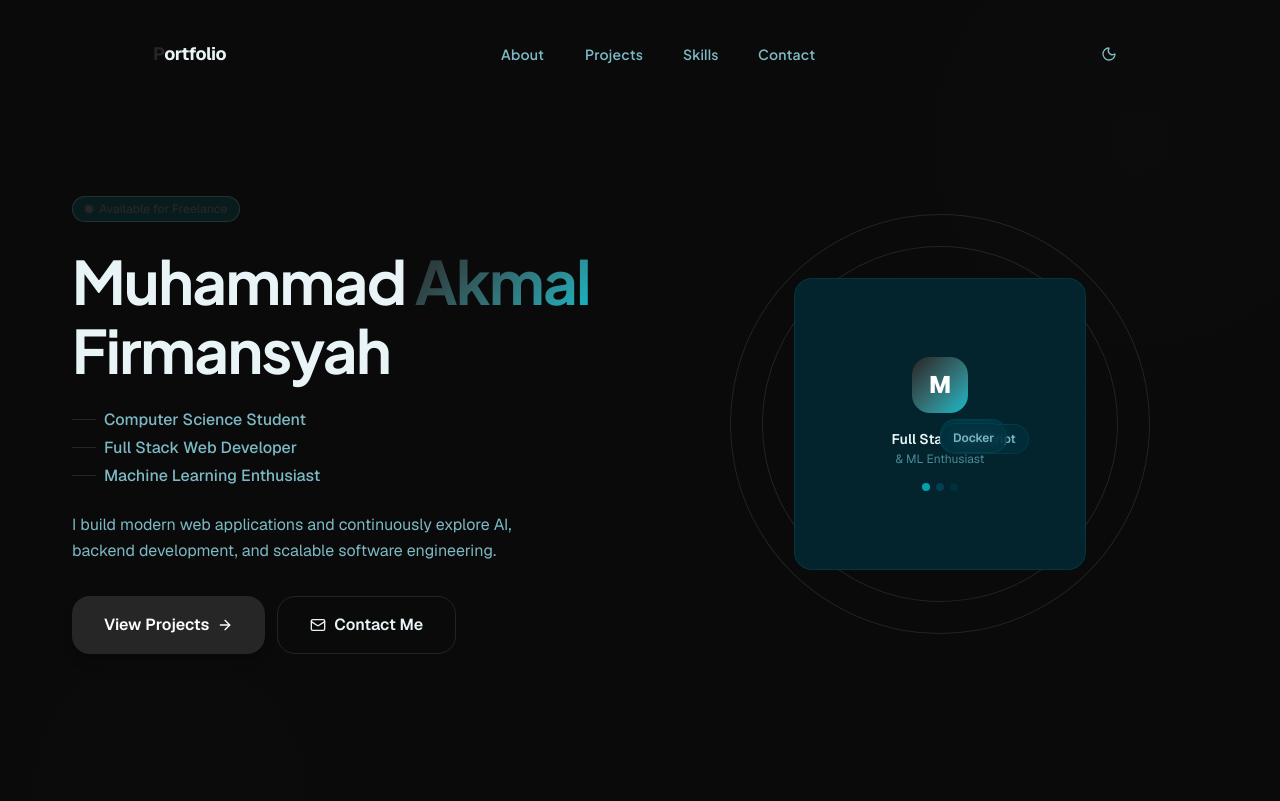
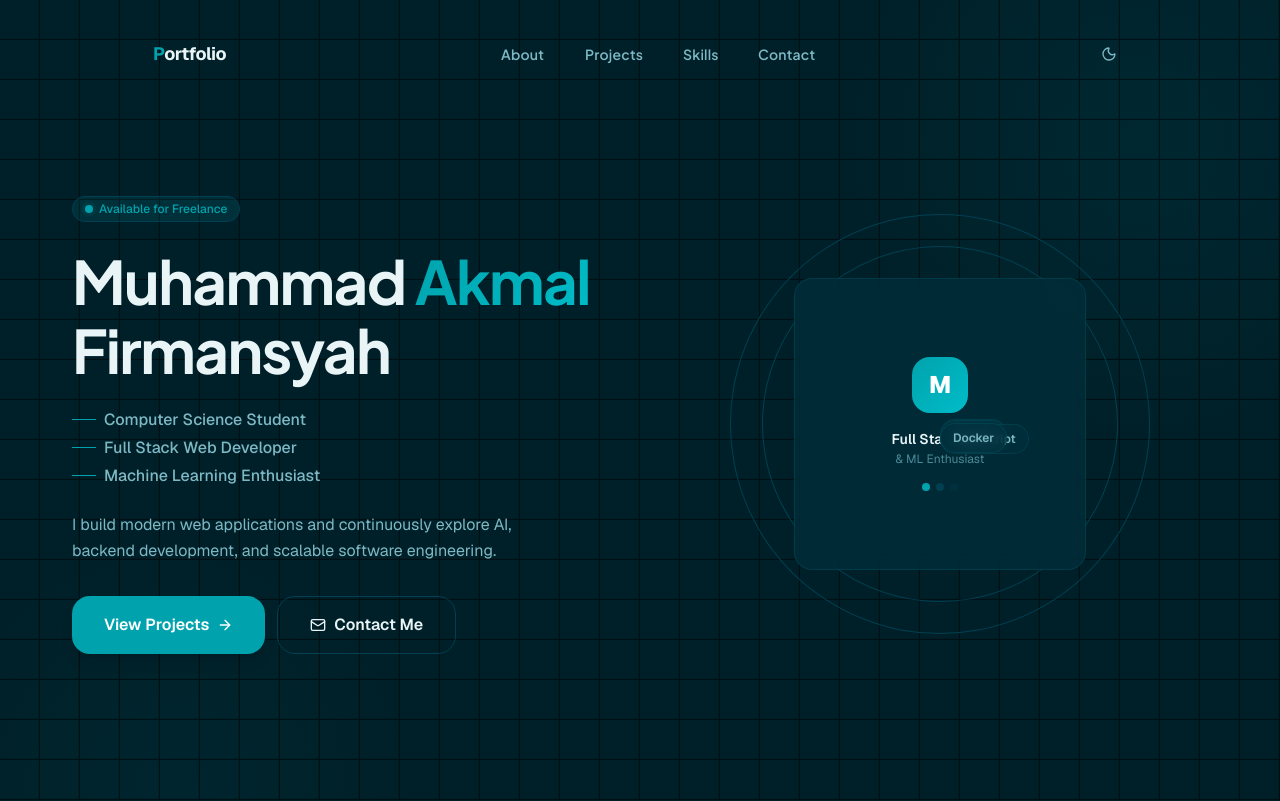
Before and after one commit to Malfrmnsyhh/Portfolio-Me, a Next.js app: page / in a window 1280 px wide. Shown: the top 801 px of the page. Built offline with nearby package versions, Linux system fonts and the light colour scheme.

Commit message:
feat: improve dark mode palette adn add interactive scroll-fade

```diff
--- a/app/globals.css
+++ b/app/globals.css
@@ -8,56 +8,8 @@
    DESIGN SYSTEM — Muhammad Akmal Firmansyah Portfolio
    ============================================================ */
 
-/* ---------- Dark Theme (default) ---------- */
-:root {
-  --surface:          #00303D;
-  --border:          oklch(0.922 0 0);
-  --border-subtle:    #003040;
-  --text-primary:     #E8F4F6;
-  --text-secondary:   #7DB9C5;
-  --text-muted:       #4A8A99;
-  --accent:          oklch(0.97 0 0);
-  --accent-hover:     #00BCC8;
-  --accent-subtle:    rgba(0, 163, 173, 0.12);
-  --surface-hover:    #003A4A;
-  --shadow:           rgba(0, 0, 0, 0.4);
-  --shadow-accent:    rgba(0, 163, 173, 0.2);
-  --glass:            rgba(0, 48, 61, 0.7);
-  --glass-border:     rgba(0, 163, 173, 0.15);
-  --background:          oklch(1 0 0);
-  --foreground:          oklch(0.145 0 0);
-  --card:          oklch(1 0 0);
-  --card-foreground:          oklch(0.145 0 0);
-  --popover:          oklch(1 0 0);
-  --popover-foreground:          oklch(0.145 0 0);
-  --primary:          oklch(0.205 0 0);
-  --primary-foreground:          oklch(0.985 0 0);
-  --secondary:          oklch(0.97 0 0);
-  --secondary-foreground:          oklch(0.205 0 0);
-  --muted:          oklch(0.97 0 0);
-  --muted-foreground:          oklch(0.556 0 0);
-  --accent-foreground:          oklch(0.205 0 0);
-  --destructive:          oklch(0.577 0.245 27.325);
-  --input:          oklch(0.922 0 0);
-  --ring:          oklch(0.708 0 0);
-  --chart-1:          oklch(0.87 0 0);
-  --chart-2:          oklch(0.556 0 0);
-  --chart-3:          oklch(0.439 0 0);
-  --chart-4:          oklch(0.371 0 0);
-  --chart-5:          oklch(0.269 0 0);
-  --radius:          0.625rem;
-  --sidebar:          oklch(0.985 0 0);
-  --sidebar-foreground:          oklch(0.145 0 0);
-  --sidebar-primary:          oklch(0.205 0 0);
-  --sidebar-primary-foreground:          oklch(0.985 0 0);
-  --sidebar-accent:          oklch(0.97 0 0);
-  --sidebar-accent-foreground:          oklch(0.205 0 0);
-  --sidebar-border:          oklch(0.922 0 0);
-  --sidebar-ring:          oklch(0.708 0 0);
-}
-
-/* ---------- Light Theme ---------- */
-.light {
+/* ---------- Light Theme / Default ---------- */
+:root, .light {
   --background:       #F4F9F9;
   --surface:          #E5F2F2;
   --border:           #CCE5E5;
@@ -73,6 +25,60 @@
   --shadow-accent:    rgba(0, 163, 173, 0.15);
   --glass:            rgba(228, 242, 242, 0.8);
   --glass-border:     rgba(0, 163, 173, 0.2);
+
+  /* shadcn light variables mapping */
+  --foreground:          #002029;
+  --card:                #E5F2F2;
+  --card-foreground:     #002029;
+  --popover:             #E5F2F2;
+  --popover-foreground:    #002029;
+  --primary:             #00A3AD;
+  --primary-foreground:    #F4F9F9;
+  --secondary:           #CCE5E5;
+  --secondary-foreground:  #002029;
+  --muted:               #D8EEEE;
+  --muted-foreground:    #005066;
+  --accent-foreground:   #002029;
+  --destructive:         #d93838;
+  --input:               #CCE5E5;
+  --ring:                #00A3AD;
+  --radius:              0.625rem;
+}
+
+/* ---------- Dark Theme ---------- */
+.dark {
+  --background:       #002029;
+  --surface:          #00303D;
+  --border:           #004052;
+  --border-subtle:    #003040;
+  --text-primary:     #E8F4F6;
+  --text-secondary:   #7DB9C5;
+  --text-muted:       #4A8A99;
+  --accent:           #00A3AD;
+  --accent-hover:     #00BCC8;
+  --accent-subtle:    rgba(0, 163, 173, 0.12);
+  --surface-hover:    #003A4A;
+  --shadow:           rgba(0, 0, 0, 0.4);
+  --shadow-accent:    rgba(0, 163, 173, 0.2);
+  --glass:            rgba(0, 48, 61, 0.7);
+  --glass-border:     rgba(0, 163, 173, 0.15);
+
+  /* shadcn dark variables mapping */
+  --foreground:          #E8F4F6;
+  --card:                #00303D;
+  --card-foreground:     #E8F4F6;
+  --popover:             #00303D;
+  --popover-foreground:    #E8F4F6;
+  --primary:             #00A3AD;
+  --primary-foreground:    #002029;
+  --secondary:           #004052;
+  --secondary-foreground:  #E8F4F6;
+  --muted:               #003040;
+  --muted-foreground:    #7DB9C5;
+  --accent-foreground:   #E8F4F6;
+  --destructive:         #ff4d4d;
+  --input:               #004052;
+  --ring:                #00A3AD;
 }
 
 /* ---------- Tailwind v4 Theme Tokens ---------- */
@@ -89,34 +95,7 @@
   --font-heading:          var(--font-sans);
   --font-body:           var(--font-geist-sans);
   --font-sans:          var(--font-sans);
-  --color-sidebar-ring:          var(--sidebar-ring);
-  --color-sidebar-border:          var(--sidebar-border);
-  --color-sidebar-accent-foreground:          var(--sidebar-accent-foreground);
-  --color-sidebar-accent:          var(--sidebar-accent);
-  --color-sidebar-primary-foreground:          var(--sidebar-primary-foreground);
-  --color-sidebar-primary:          var(--sidebar-primary);
-  --color-sidebar-foreground:          var(--sidebar-foreground);
-  --color-sidebar:          var(--sidebar);
-  --color-chart-5:          var(--chart-5);
-  --color-chart-4:          var(--chart-4);
-  --color-chart-3:          var(--chart-3);
-  --color-chart-2:          var(--chart-2);
-  --color-chart-1:          var(--chart-1);
-  --color-ring:          var(--ring);
-  --color-input:          var(--input);
-  --color-destructive:          var(--destructive);
-  --color-accent-foreground:          var(--accent-foreground);
-  --color-muted-foreground:          var(--muted-foreground);
-  --color-muted:          var(--muted);
-  --color-secondary-foreground:          var(--secondary-foreground);
-  --color-secondary:          var(--secondary);
-  --color-primary-foreground:          var(--primary-foreground);
-  --color-primary:          var(--primary);
-  --color-popover-foreground:          var(--popover-foreground);
-  --color-popover:          var(--popover);
-  --color-card-foreground:          var(--card-foreground);
-  --color-card:          var(--card);
-  --color-foreground:          var(--foreground);
+
   --radius-sm:          calc(var(--radius) * 0.6);
   --radius-md:          calc(var(--radius) * 0.8);
   --radius-lg:          var(--radius);
@@ -140,7 +119,7 @@ html {
 
 body {
   background-color: var(--background);
-  color: var(--text-primary);
+  color: var(--foreground);
   font-family: var(--font-geist-sans), system-ui, sans-serif;
   line-height: 1.6;
   -webkit-font-smoothing: antialiased;
@@ -189,48 +168,15 @@ a, button, input, textarea {
   transition: color 0.2s ease, background-color 0.2s ease, border-color 0.2s ease, box-shadow 0.2s ease;
 }
 
-.dark {
-  --background:          oklch(0.145 0 0);
-  --foreground:          oklch(0.985 0 0);
-  --card:          oklch(0.205 0 0);
-  --card-foreground:          oklch(0.985 0 0);
-  --popover:          oklch(0.205 0 0);
-  --popover-foreground:          oklch(0.985 0 0);
-  --primary:          oklch(0.922 0 0);
-  --primary-foreground:          oklch(0.205 0 0);
-  --secondary:          oklch(0.269 0 0);
-  --secondary-foreground:          oklch(0.985 0 0);
-  --muted:          oklch(0.269 0 0);
-  --muted-foreground:          oklch(0.708 0 0);
-  --accent:          oklch(0.269 0 0);
-  --accent-foreground:          oklch(0.985 0 0);
-  --destructive:          oklch(0.704 0.191 22.216);
-  --border:          oklch(1 0 0 / 10%);
-  --input:          oklch(1 0 0 / 15%);
-  --ring:          oklch(0.556 0 0);
-  --chart-1:          oklch(0.87 0 0);
-  --chart-2:          oklch(0.556 0 0);
-  --chart-3:          oklch(0.439 0 0);
-  --chart-4:          oklch(0.371 0 0);
-  --chart-5:          oklch(0.269 0 0);
-  --sidebar:          oklch(0.205 0 0);
-  --sidebar-foreground:          oklch(0.985 0 0);
-  --sidebar-primary:          oklch(0.488 0.243 264.376);
-  --sidebar-primary-foreground:          oklch(0.985 0 0);
-  --sidebar-accent:          oklch(0.269 0 0);
-  --sidebar-accent-foreground:          oklch(0.985 0 0);
-  --sidebar-border:          oklch(1 0 0 / 10%);
-  --sidebar-ring:          oklch(0.556 0 0);
-}
-
 @layer base {
   * {
-    @apply border-border outline-ring/50;
+    border-color: var(--border);
   }
   body {
-    @apply bg-background text-foreground;
+    background-color: var(--background);
+    color: var(--foreground);
   }
   html {
-    @apply font-sans;
+    font-family: var(--font-sans), system-ui, sans-serif;
   }
 }
--- a/components/sections/Hero.tsx
+++ b/components/sections/Hero.tsx
@@ -1,9 +1,10 @@
 "use client";
 
-import { motion } from "framer-motion";
+import { motion, useScroll, useTransform } from "framer-motion";
 import { ArrowRight, Mail } from "lucide-react";
 import { Button } from "@/components/ui/Button";
 import { Badge } from "@/components/ui/Badge";
+import { Squares } from "@/components/ui/Squares";
 
 const roles = [
   "Computer Science Student",
@@ -17,13 +18,19 @@ const fadeUp = {
 };
 
 export function Hero() {
+  const { scrollY } = useScroll();
+  const backgroundOpacity = useTransform(scrollY, [0, 500], [1, 0]);
+
   return (
     <section
       id="hero"
       className="relative min-h-screen flex items-center overflow-hidden"
     >
       {/* Background decorations */}
-      <div className="pointer-events-none absolute inset-0 overflow-hidden">
+      <motion.div
+        className="pointer-events-none absolute inset-0 overflow-hidden"
+        style={{ opacity: backgroundOpacity }}
+      >
         {/* Large radial glow */}
         <div
           className="absolute -top-40 -right-40 h-[600px] w-[600px] rounded-full opacity-[0.06]"
@@ -40,15 +47,14 @@ export function Hero() {
           }}
         />
 
-        {/* Grid lines */}
-        <div
-          className="absolute inset-0 opacity-[0.025]"
-          style={{
-            backgroundImage: `linear-gradient(var(--accent) 1px, transparent 1px), linear-gradient(90deg, var(--accent) 1px, transparent 1px)`,
-            backgroundSize: "80px 80px",
-          }}
+        {/* Animated Squares Background */}
+        <Squares
+          speed={0.2}
+          squareSize={40}
+          borderColor="var(--border-subtle)"
+          hoverIntensity={0.15}
         />
-      </div>
+      </motion.div>
 
       <div className="relative mx-auto max-w-[1200px] w-full px-6 md:px-8 pt-28 pb-16">
         <div className="grid grid-cols-1 lg:grid-cols-2 gap-12 lg:gap-16 items-center">
--- /dev/null
+++ b/components/ui/Squares.tsx
@@ -0,0 +1,117 @@
+"use client";
+
+import { useEffect, useRef } from "react";
+
+interface SquaresProps {
+  speed?: number;
+  squareSize?: number;
+  borderColor?: string;
+  hoverIntensity?: number;
+}
+
+export function Squares({
+  speed = 0.5,
+  squareSize = 40,
+  borderColor = "rgba(0, 163, 173, 0.08)",
+  hoverIntensity = 0.2,
+}: SquaresProps) {
+  const canvasRef = useRef<HTMLCanvasElement>(null);
+  const hoverPos = useRef<{ x: number; y: number } | null>(null);
+
+  useEffect(() => {
+    const canvas = canvasRef.current;
+    if (!canvas) return;
+    const ctx = canvas.getContext("2d");
+    if (!ctx) return;
+
+    let animationFrameId: number;
+    let width = (canvas.width = canvas.offsetWidth);
+    let height = (canvas.height = canvas.offsetHeight);
+
+    const handleResize = () => {
+      if (!canvas) return;
+      width = canvas.width = canvas.offsetWidth;
+      height = canvas.height = canvas.offsetHeight;
+    };
+    window.addEventListener("resize", handleResize);
+
+    const handleMouseMove = (e: MouseEvent) => {
+      const rect = canvas.getBoundingClientRect();
+      hoverPos.current = {
+        x: e.clientX - rect.left,
+        y: e.clientY - rect.top,
+      };
+    };
+
+    const handleMouseLeave = () => {
+      hoverPos.current = null;
+    };
+
+    // Listen to mousemove on the parent container (Hero section)
+    const parent = canvas.parentElement?.parentElement;
+    if (parent) {
+      parent.addEventListener("mousemove", handleMouseMove);
+      parent.addEventListener("mouseleave", handleMouseLeave);
+    }
+
+    let offset = 0;
+    const draw = () => {
+      if (!ctx || !canvas) return;
+      ctx.clearRect(0, 0, width, height);
+
+      const cols = Math.ceil(width / squareSize) + 1;
+      const rows = Math.ceil(height / squareSize) + 1;
+
+      offset += speed;
+      if (offset >= squareSize) {
+        offset = 0;
+      }
+
+      ctx.strokeStyle = borderColor;
+      ctx.lineWidth = 1;
+
+      for (let i = -1; i < cols; i++) {
+        for (let j = -1; j < rows; j++) {
+          const x = i * squareSize + offset;
+          const y = j * squareSize + offset;
+
+          ctx.strokeRect(x, y, squareSize, squareSize);
+
+          // Interactive hover highlight
+          if (hoverPos.current) {
+            const dx = hoverPos.current.x - (x + squareSize / 2);
+            const dy = hoverPos.current.y - (y + squareSize / 2);
+            const dist = Math.sqrt(dx * dx + dy * dy);
+
+            if (dist < 180) {
+              const alpha = (1 - dist / 180) * hoverIntensity;
+              // Fill with accent color opacity
+              ctx.fillStyle = `rgba(0, 163, 173, ${alpha})`;
+              ctx.fillRect(x + 1, y + 1, squareSize - 2, squareSize - 2);
+            }
+          }
+        }
+      }
+
+      animationFrameId = requestAnimationFrame(draw);
+    };
+
+    draw();
+
+    return () => {
+      window.removeEventListener("resize", handleResize);
+      if (parent) {
+        parent.removeEventListener("mousemove", handleMouseMove);
+        parent.removeEventListener("mouseleave", handleMouseLeave);
+      }
+      cancelAnimationFrame(animationFrameId);
+    };
+  }, [speed, squareSize, borderColor, hoverIntensity]);
+
+  return (
+    <canvas
+      ref={canvasRef}
+      className="absolute inset-0 h-full w-full pointer-events-none opacity-50"
+    />
+  );
+}
```
